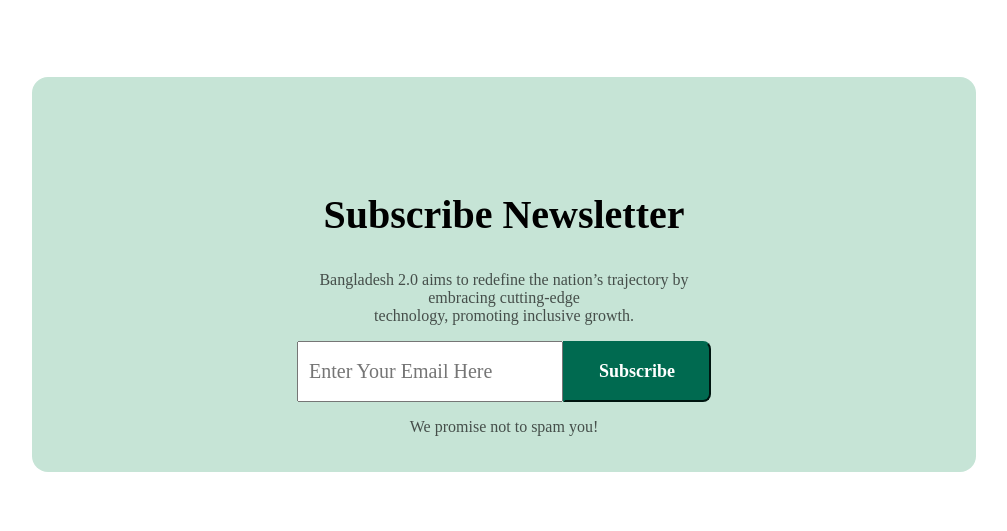
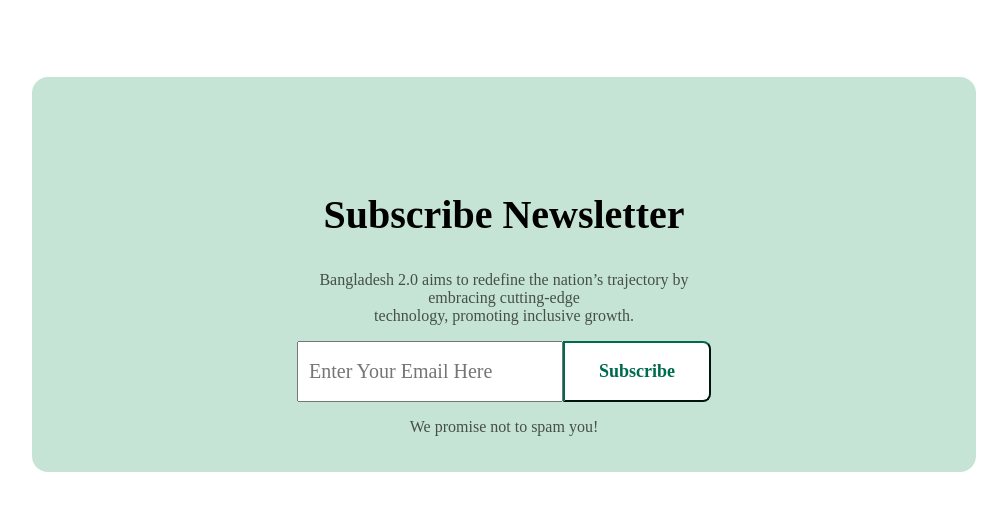
Before and after one commit to Sana0398/Assignment-001, a plain HTML site: page index.html in a window 1280 px wide. In both pictures the pointer is over the button "Subscribe". Shown: the part 4986-5517 px from the top of the page, without its empty margins (136-1143 px from the left). Drawn offline with Linux system fonts and the light colour scheme.

Commit message:
final commit

```diff
--- a/styles/style.css
+++ b/styles/style.css
@@ -37,6 +37,10 @@
     border-bottom-right-radius: 8px;
     cursor: pointer;
 
+}
+.primary-btn2:hover{
+    color: #006A50;
+    background-color: white;
 }
 .piller-title{
     font-size: 40px;
```
